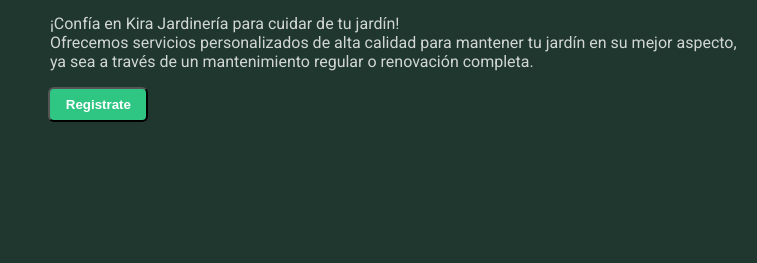
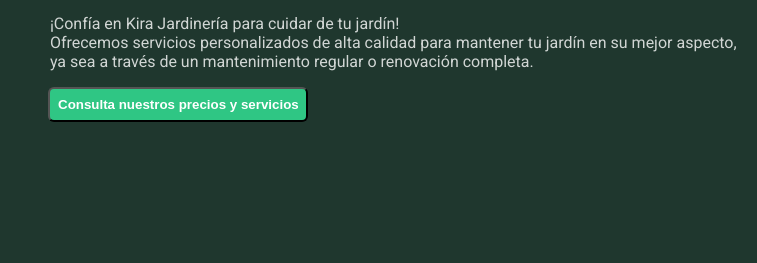
Before and after one commit to Pacoweru/Land-Page, a plain HTML site: page index.html in a window 1280 px wide. Shown: the part 291-554 px from the top of the page, 0-757 px from the left. Drawn offline with Linux system fonts and the light colour scheme.

Commit message:
changed button info and size and linked to price page

```diff
--- a/index.html
+++ b/index.html
@@ -30,7 +30,7 @@
     <div class="contenedor1">
         <div class="c1izq"><h1>¡La mejor jardinería viene  <br> de las patas de Kira!</h1>
         <p>¡Confía en Kira Jardinería para cuidar de tu jardín!<br> Ofrecemos servicios personalizados de alta calidad para mantener tu jardín en su mejor aspecto, <br> ya sea a través de un mantenimiento regular o renovación completa.</p>
-        <button>Registrate</button>
+        <a href="/precios/precios.html"><button>Consulta nuestros precios y servicios </button></a>
         </div>
         <div class="c1dcha"><img src="images/Kira jardinera/portada.JPG" alt="Portada"></div>
     </div>
--- a/style.css
+++ b/style.css
@@ -87,7 +87,7 @@ p{
 }
 
 button {
-    width: 100px;
+    width: 260px;
     height: 35px;
     margin-left: 3px;
     background-color: #2fc684;
```
